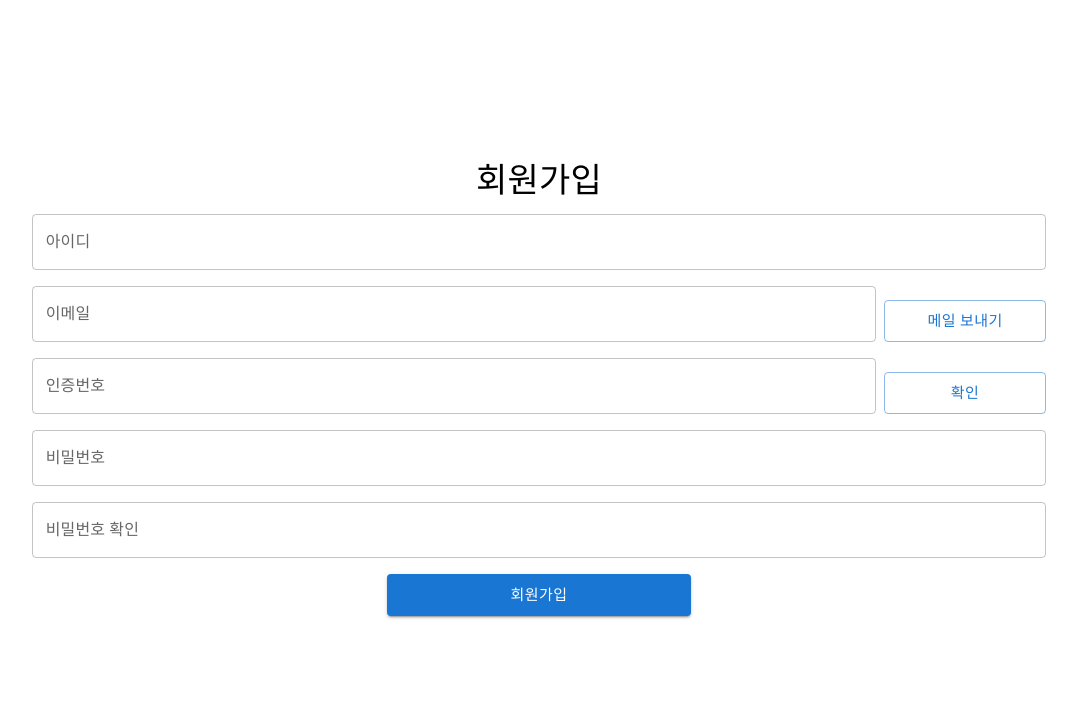
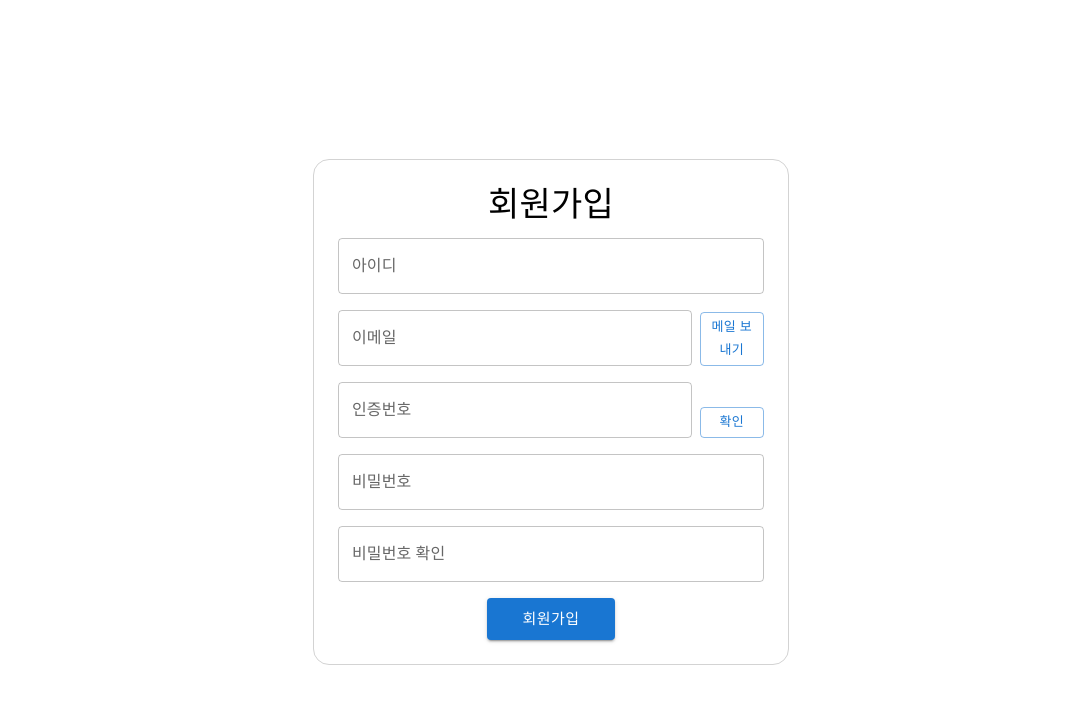
Before and after one commit to hs20180519/lovers-web-project, a React (Create React App) app in the folder front/: page /auth/register in a window 1280 px wide. Shown: the top 704 px of the page, without its empty margins (101-1178 px from the left). Built offline with nearby package versions, Linux system fonts and the light colour scheme.

Commit message:
:lipstick: Style: Add borderLine

```diff
--- a/front/src/pages/RegisterPage.js
+++ b/front/src/pages/RegisterPage.js
@@ -9,7 +9,6 @@ import {
 
 function RegisterPage() {
   const [nickname, setNickname] = useState("");
-
   const [email, setEmail] = useState("");
   const [password, setPassword] = useState("");
   const [confirmPassword, setConfirmPassword] = useState("");
@@ -105,10 +104,10 @@ function RegisterPage() {
       spacing={3}
       justifyContent="center"
       alignItems="center"
-      style={{ minHeight: "100vh" }}
+      style={{ minHeight: "100vh", maxWidth: "600px", margin: "0 auto" }}
     >
       <Grid item xs={10}>
-        <Box p={3}>
+        <Box p={3} border={1} borderRadius={4} borderColor="lightgray">
           <Typography variant="h4" align="center" gutterBottom>
             회원가입
           </Typography>
@@ -143,7 +142,7 @@ function RegisterPage() {
                   variant="outlined"
                   color="primary"
                   onClick={handleSendVerificationCode}
-                  size="large"
+                  size="small"
                   style={{ width: "100%" }}
                 >
                   메일 보내기
@@ -166,7 +165,7 @@ function RegisterPage() {
                   variant="outlined"
                   color="primary"
                   onClick={handleConfirmVerificationCode}
-                  size="large"
+                  size="small"
                   style={{ width: "100%" }}
                 >
                   확인
```
